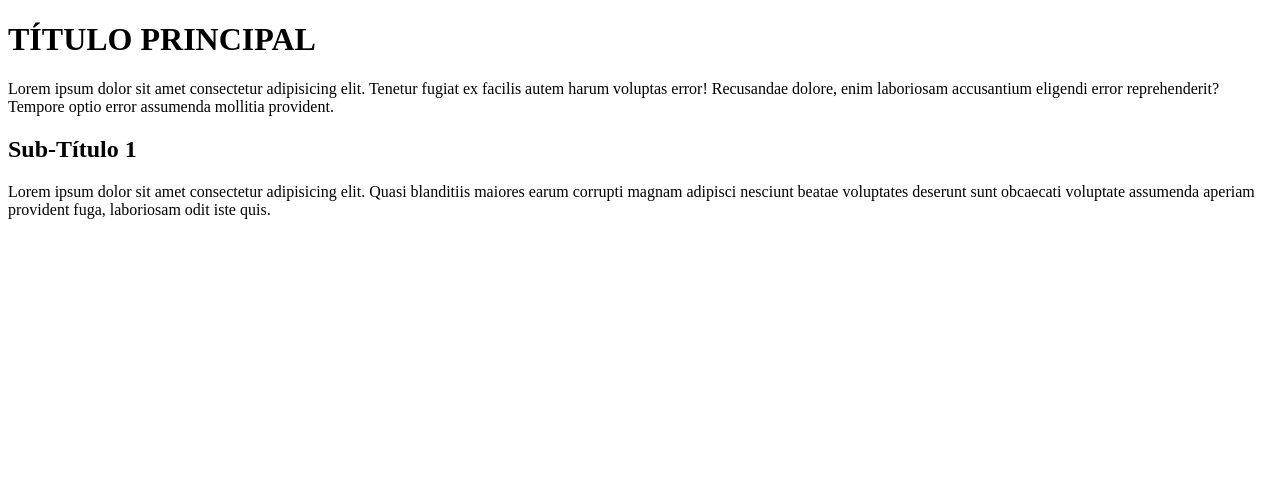
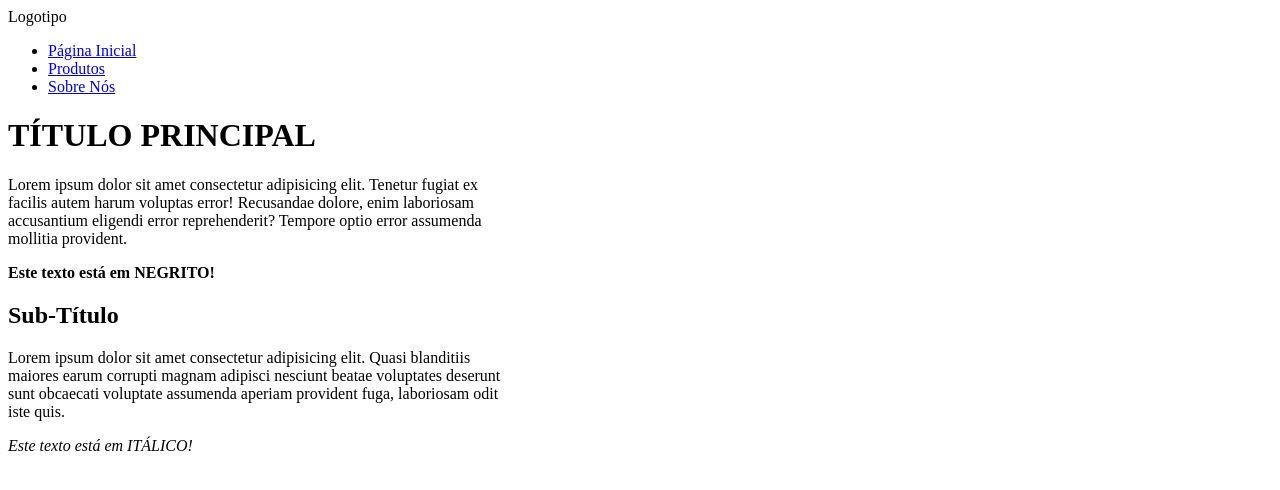
Before and after one commit to Dev-Mateusrz/Curso-Tecnico-Informatica, a plain HTML site: page Materia - Aplicações Web/Conteúdos - Prova/código-resumo.html in a window 1280 px wide. Drawn offline with Linux system fonts and the light colour scheme.

Commit message:
Update código-resumo.html

```diff
--- a/Materia - Aplicações Web/Conteúdos - Prova/código-resumo.html
+++ b/Materia - Aplicações Web/Conteúdos - Prova/código-resumo.html
@@ -4,8 +4,22 @@
     <meta charset="UTF-8" />
     <meta name="viewport" content="width=device-width, initial-scale=1.0" />
     <title>Resumo Das Aulas - Codigos</title>
+    <style>
+      p {
+        width: 500px;
+      }
+    </style>
   </head>
   <body>
+    <nav>
+      <span>Logotipo</span>
+      <ul>
+        <li><a href="Home">Página Inicial</a></li>
+        <li><a href="Products">Produtos</a></li>
+        <li><a href="About">Sobre Nós</a></li>
+      </ul>
+    </nav>
+
     <h1>TÍTULO PRINCIPAL</h1>
     <p>
       Lorem ipsum dolor sit amet consectetur adipisicing elit. Tenetur fugiat ex
@@ -13,12 +27,15 @@
       accusantium eligendi error reprehenderit? Tempore optio error assumenda
       mollitia provident.
     </p>
-    <h2>Sub-Título 1</h2>
+    <p><strong>Este texto está em NEGRITO!</strong></p>
+
+    <h2>Sub-Título</h2>
     <p>
       Lorem ipsum dolor sit amet consectetur adipisicing elit. Quasi blanditiis
       maiores earum corrupti magnam adipisci nesciunt beatae voluptates deserunt
       sunt obcaecati voluptate assumenda aperiam provident fuga, laboriosam odit
       iste quis.
     </p>
+    <p><em>Este texto está em ITÁLICO!</em></p>
   </body>
 </html>
```
